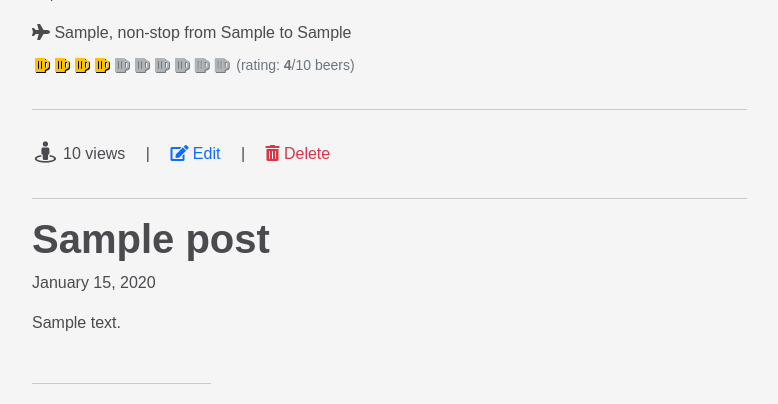
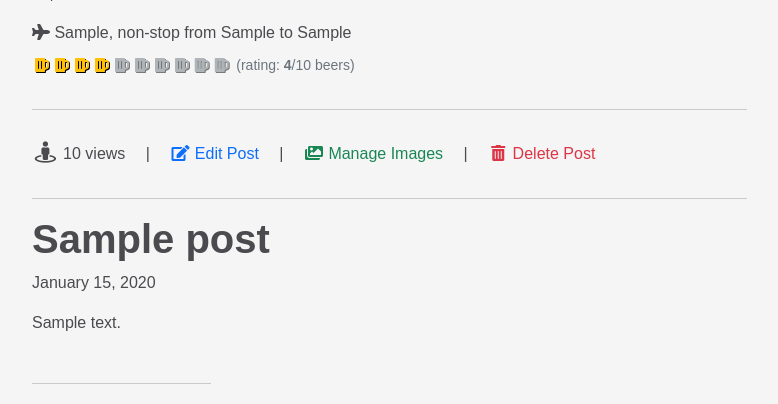
Before and after one commit to TravelTimN/binge-traveller-mike, a Django app: template blog/templates/blog/post.html in a window 1280 px wide. Shown: the part 1042-1446 px from the top of the page, without its empty margins (66-844 px from the left). Run offline with Django 3.2, Linux system fonts and the light colour scheme; a user stored in the database is signed in; tables that the repository leaves empty hold one stand-in row (values such as "Sample post"); the template is opened without the code that fills it: values that come from a table or form of the project are taken from there, most other values are stand-ins (such as "Sample title", 1, 10 or a date in 2020); grey boxes marked "Sample" are stand-in pictures; some web fonts are replaced.

Commit message:
Edit admin-only buttons for CRUD functionality on blog post

```diff
--- a/blog/templates/blog/post.html
+++ b/blog/templates/blog/post.html
@@ -117,16 +117,24 @@
                     <!-- admin-only edit/delete buttons -->
                     <div class="row">
                         <div class="col my-3">
-                            <i class="fas fa-street-view fa-fw fa-lg" aria-hidden="true"></i> {{ post.views }} views
-                            <span class="mx-1 mx-md-3">|</span>
+                            <i class="fas fa-street-view fa-fw fa-lg mb-3 mb-md-auto" aria-hidden="true"></i> {{ post.views }} views
+                            <span class="mx-1 mx-md-3 d-none d-md-inline-block">|</span>
+                            <br class="d-block d-md-none">
                             <a href="{% url 'post_edit' post.id %}" class="text-primary">
-                                <i class="fas fa-edit" aria-hidden="true"></i>
-                                Edit
+                                <i class="fas fa-edit fa-fw" aria-hidden="true"></i>
+                                Edit Post
                             </a>
-                            <span class="mx-1 mx-md-3">|</span>
+                            <span class="mx-1 mx-md-3 d-none d-md-inline-block">|</span>
+                            <br class="d-block d-md-none">
+                            <a href="{% url 'post_edit_images' post.id %}" class="text-success">
+                                <i class="fas fa-images fa-fw" aria-hidden="true"></i>
+                                Manage Images
+                            </a>
+                            <span class="mx-1 mx-md-3 d-none d-md-inline-block">|</span>
+                            <br class="d-block d-md-none">
                             <a href="" class="text-danger">
-                                <i class="fas fa-trash-alt" aria-hidden="true"></i>
-                                Delete
+                                <i class="fas fa-trash-alt fa-fw" aria-hidden="true"></i>
+                                Delete Post
                             </a>
                         </div>
                     </div>
```
